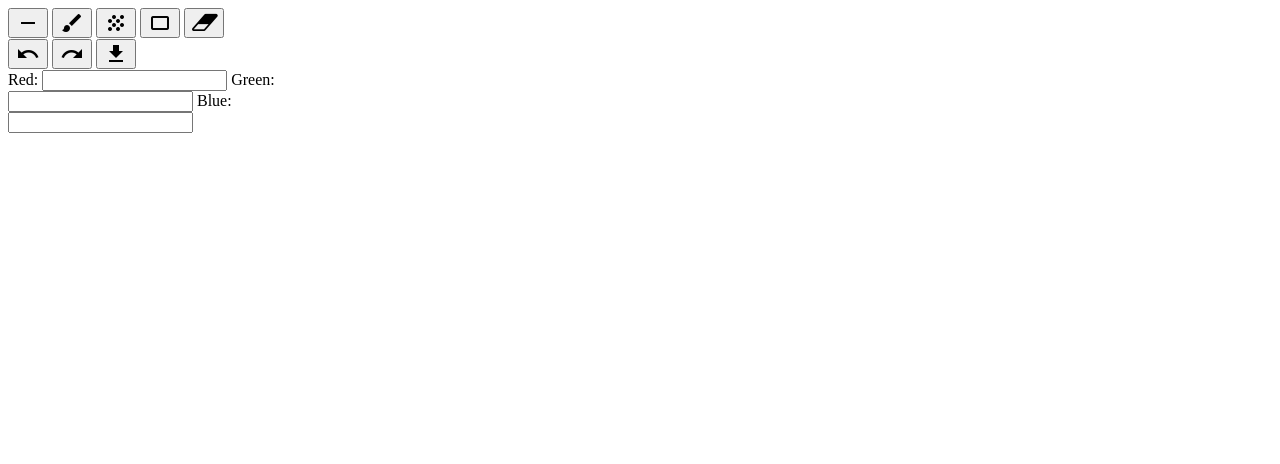
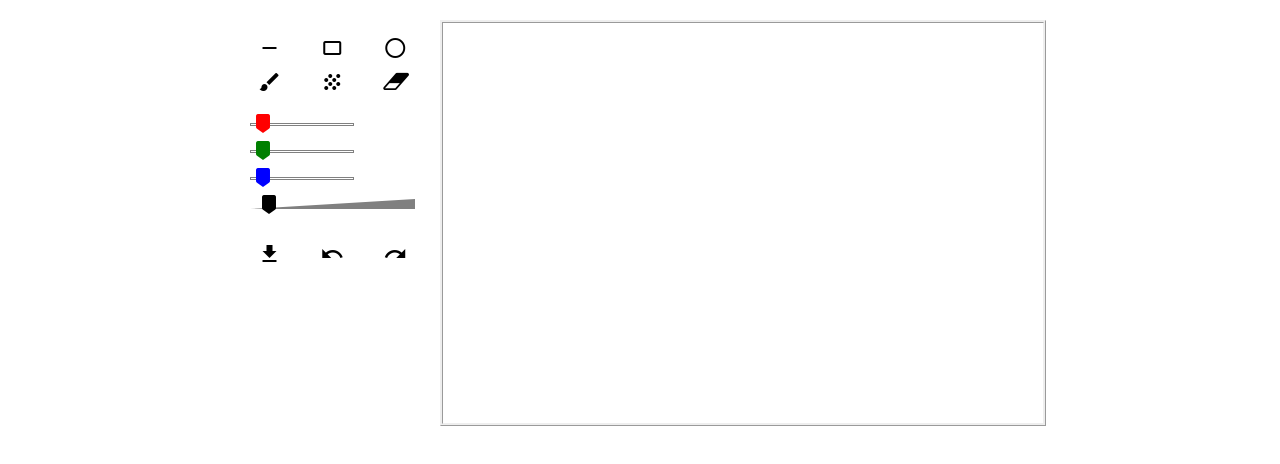
Before and after one commit to faddey-w/web_lab3, a plain HTML site: page index.html in a window 1280 px wide. Drawn offline with nearby package versions, Linux system fonts and the light colour scheme.

Commit message:
all markup and styling done

```diff
--- a/index.html
+++ b/index.html
@@ -15,35 +15,49 @@
 </head>
 <body>
 
-    <div class="left">
+    <div class="left-panel">
         <div id="tools" class="button-block">
             <button id="tool-line"><i class="material-icons">remove</i></button>
+            <button id="tool-rect"><i class="material-icons">crop_5_4</i></button>
+            <button id="tool-circle"><i class="material-icons">panorama_fish_eye</i></button>
             <button id="tool-brush"><i class="material-icons">brush</i></button>
             <button id="tool-spray"><i class="material-icons">grain</i></button>
-            <button id="tool-rect"><i class="material-icons">crop_5_4</i></button>
             <button id="tool-eraser"><i class="fa fa-eraser"></i></button>
-        </div>
-        <div id="commands" class="button-block">
-            <button id="cmd-undo"><i class="material-icons">undo</i></button>
-            <button id="cmd-redo"><i class="material-icons">redo</i></button>
-            <button id="cmd-save"><i class="material-icons">file_download</i></button>
         </div>
         <div class="button-block">
             <form id="color-picker">
-                <label for="color-red">Red:</label>
-                <input type="number" id="color-red"/>
 
-                <label for="color-green">Green:</label>
-                <input type="number" id="color-green"/>
+                <div class="range-slider">
+                    <span class="red"><i class="material-icons">label</i></span>
+                </div>
+                <input type="number" id="color-red" title=""/>
 
-                <label for="color-blue">Blue:</label>
-                <input type="number" id="color-blue"/>
+                <div class="range-slider">
+                    <span class="green"><i class="material-icons">label</i></span>
+                </div>
+                <input type="number" id="color-green" title=""/>
+
+                <div class="range-slider">
+                    <span class="blue"><i class="material-icons">label</i></span>
+                </div>
+                <input type="number" id="color-blue" title=""/>
             </form>
             <div id="color-preview"></div>
         </div>
+        <div id="width-selector" class="button-block">
+            <div class="range-slider">
+                <span><i class="material-icons">label</i></span>
+            </div>
+            <div class="width-selector-view"></div>
+        </div>
+        <div id="commands" class="button-block">
+            <button id="cmd-save"><i class="material-icons">file_download</i></button>
+            <button id="cmd-undo"><i class="material-icons">undo</i></button>
+            <button id="cmd-redo"><i class="material-icons">redo</i></button>
+        </div>
     </div>
-    <div class="right">
-        <canvas id="draw-area" width="400" height="300"></canvas>
+    <div class="main-area">
+        <canvas id="draw-area" width="600" height="400"></canvas>
     </div>
 
 </body>
--- a/js/editor.js
+++ b/js/editor.js
@@ -0,0 +1,8 @@
+$(document).ready(function () {
+
+
+    $('#tools button').click(function () {
+        $('#tools button').removeClass('picked');
+        $(this).addClass('picked');
+    });
+});
--- a/styles.css
+++ b/styles.css
@@ -1,15 +1,74 @@
 
-.left {
-    float: left;
-    width: 25%;
+body {
+    width: 800px;
+    margin: auto;
+    padding-top: 20px;
 }
 
-.right {
 
+.left-panel {
+    float: left;
+    width: 20%;
+}
+
+.left-panel button {
+    margin: 5px 3% 0 3%;
+    width: 25%;
+
+    background-color: #FFF;
+    border: none;
+    text-align: center;
+    text-decoration: none;
+    display: inline-block;
+}
+
+.picked {
+    background-color: #BBB!important;
+}
+
+button {
+    position: relative;
+    border: none;
+    text-align: center;
+    -webkit-transition-duration: 0.4s; /* Safari */
+    transition-duration: 0.4s;
+    overflow: hidden;
+    cursor: pointer;
+}
+
+button:after {
+    content: "";
+    background: #FFF;
+    display: block;
+    position: absolute;
+    padding-top: 300%;
+    padding-left: 350%;
+    margin-left: -20px!important;
+    margin-top: -120%;
+    opacity: 0;
+    transition: all 0.8s;
+}
+
+button:active:after {
+    background: #AAA;
+    padding: 0;
+    margin: 0;
+    opacity: 1;
+    transition: 0s;
+}
+
+.main-area {
+    float: right;
+    width: 75%;
+}
+
+#draw-area {
+    border-style: ridge;
 }
 
 .button-block {
-
+    width: 190px;
+    margin: 10px 0;
 }
 
 i.fa {
@@ -20,3 +79,83 @@ i.fa {
     margin-bottom: -3px;
     width: 24px;
 }
+
+
+.range-slider {
+    width: 100%;
+    position: relative;
+    margin-top: 15px;
+    height: 1px;
+}
+
+#color-picker .range-slider {
+    width: 54%;
+    left: 5%;
+    margin-right: 11%;
+    display: inline-block;
+    border-style: solid;
+    border-color: grey;
+    border-width: 1px;
+}
+
+#color-picker input {
+    width: 19%;
+    display: inline-block;
+    border: none;
+    text-align: center;
+    margin: 5px 10% 5px 1%;
+}
+
+*:focus {
+    outline: none;
+}
+
+input:focus {
+    background-color: #AAA;
+}
+
+.range-slider span {
+    transform: rotate(90deg);
+    position: absolute;
+    top: -13px;
+}
+.red {
+    color: red;
+}
+.green {
+    color: green;
+}
+.blue {
+    color: blue;
+}
+
+#width-selector {
+    position: relative;
+}
+
+
+#width-selector .range-slider {
+    width: 81%;
+    left: 9%;
+    margin-bottom: 10px;
+}
+
+.width-selector-view {
+    border-width: 0;
+    border-bottom: 10px solid grey;
+    border-left: 165px solid transparent;
+    top: -17px;
+    position: relative;
+    z-index: -1;
+    margin-right: 10%;
+    margin-left: 5%;
+}
+
+
+input[type=number]::-webkit-inner-spin-button,
+input[type=number]::-webkit-outer-spin-button {
+    -webkit-appearance: none;
+    -moz-appearance: none;
+    appearance: none;
+    margin: 0;
+}
```
